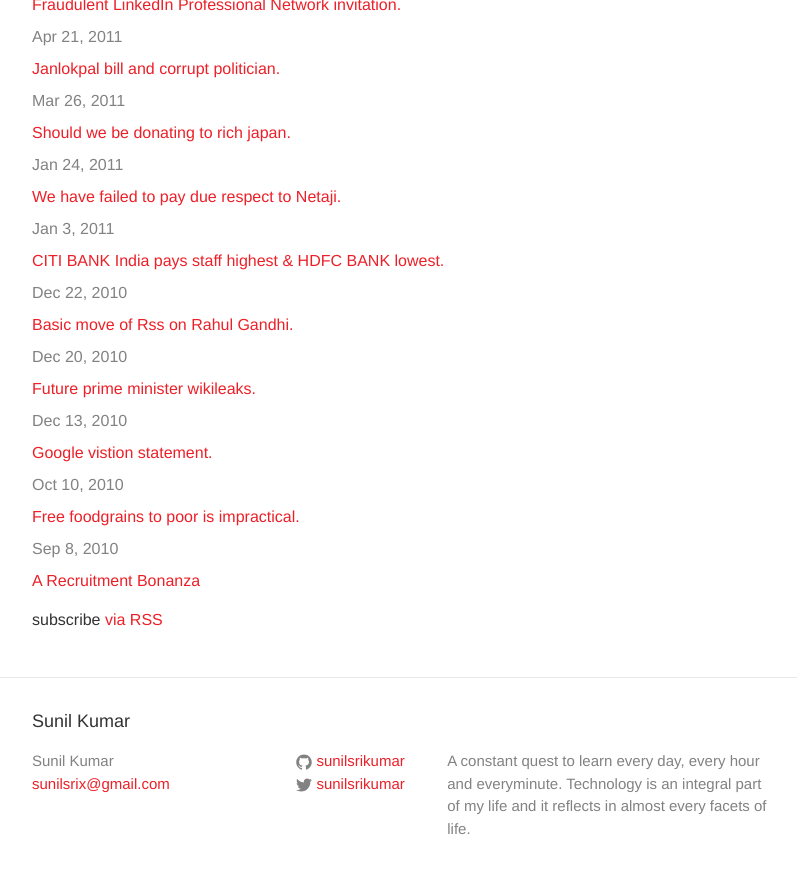
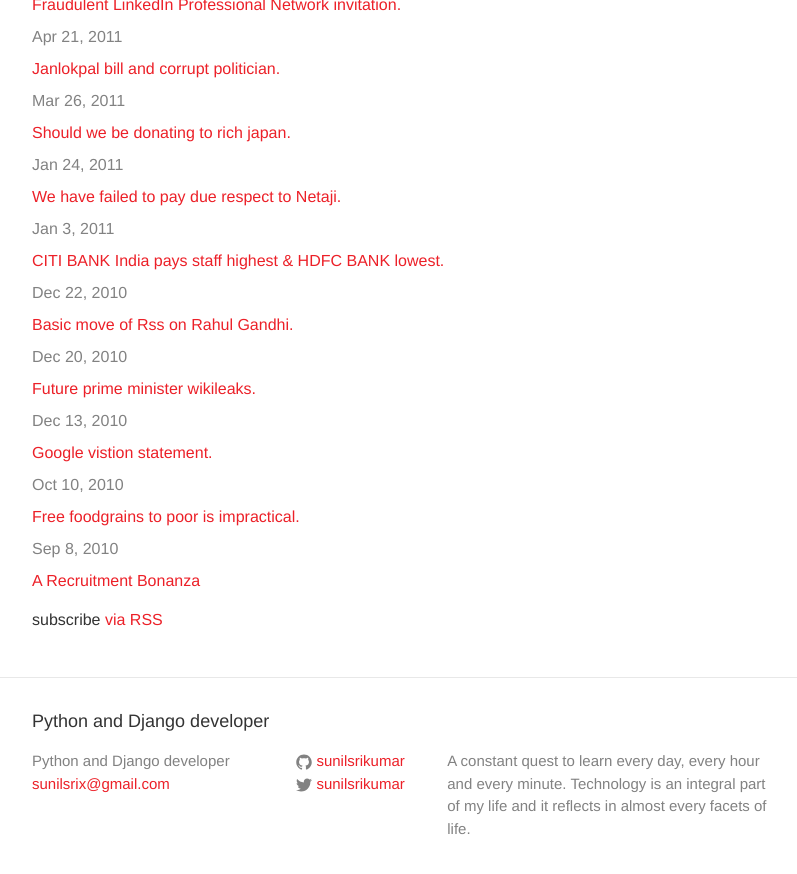
Before and after one commit to sunilsrikumar/sunilsrikumar.github.io, a Jekyll site: the page built from index.html, in a window 1280 px wide and 900 px high, scrolled down 1450 px. Shown: the top 874 px of the window, without its empty margins (238-1035 px from the left). Built offline with Jekyll 4.4.1, drawn with Linux system fonts in a browser that asks for light colours; the list of posts is cut into pages by our own code; some of the changed text lies outside the part shown.

```diff
--- a/_config.yml
+++ b/_config.yml
@@ -6,9 +6,9 @@
 # 'jekyll serve'. If you change this file, please restart the server process.
 
 # Site settings
-title: Sunil Kumar
+title: Python and Django developer
 email: sunilsrix@gmail.com
-description: "A constant quest to learn every day, every hour and everyminute.
+description: "A constant quest to learn every day, every hour and every minute.
 Technology is an integral part of my life and it reflects in almost every facets
 of life."
 baseurl: "" # the subpath of your site, e.g. /blog
@@ -22,3 +22,6 @@
 
 # Discuss
 disqus_shortname: "sunilsrikumar"
+
+# Pagination
+paginate: 10
```
